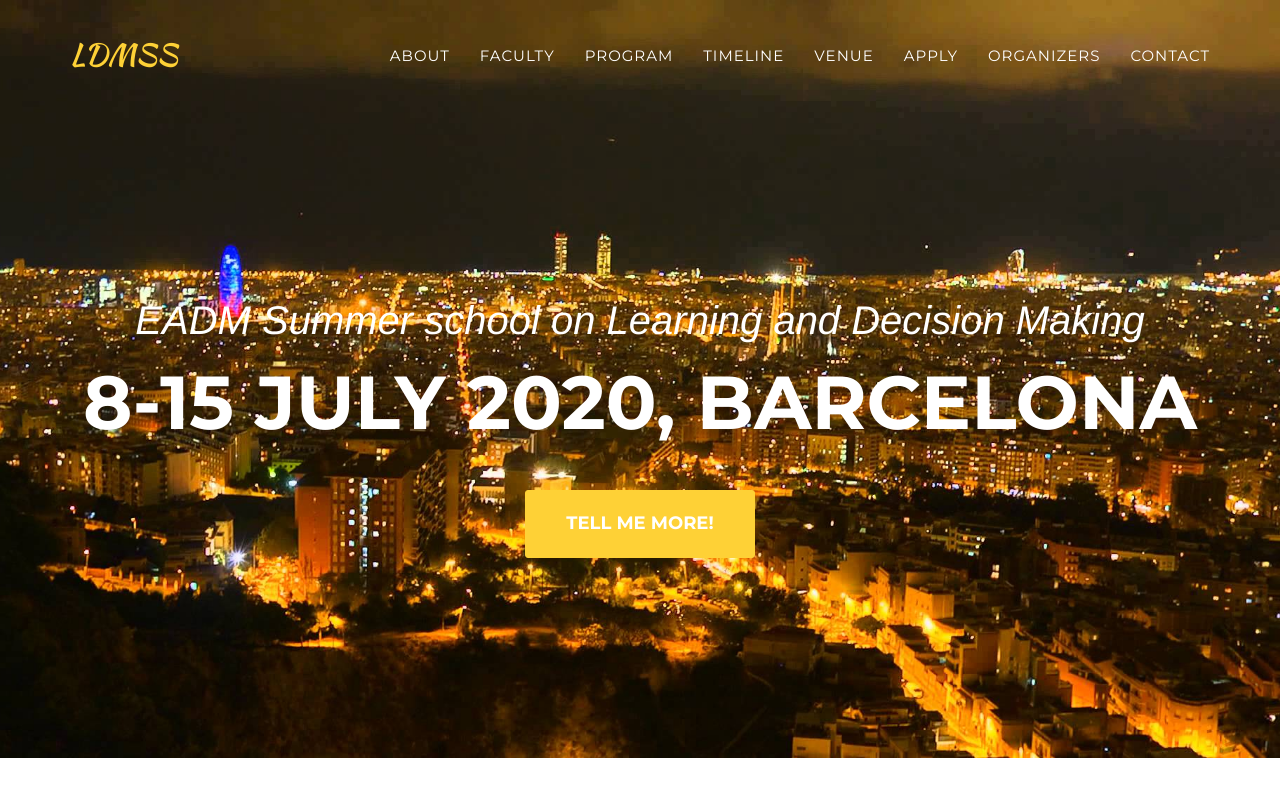
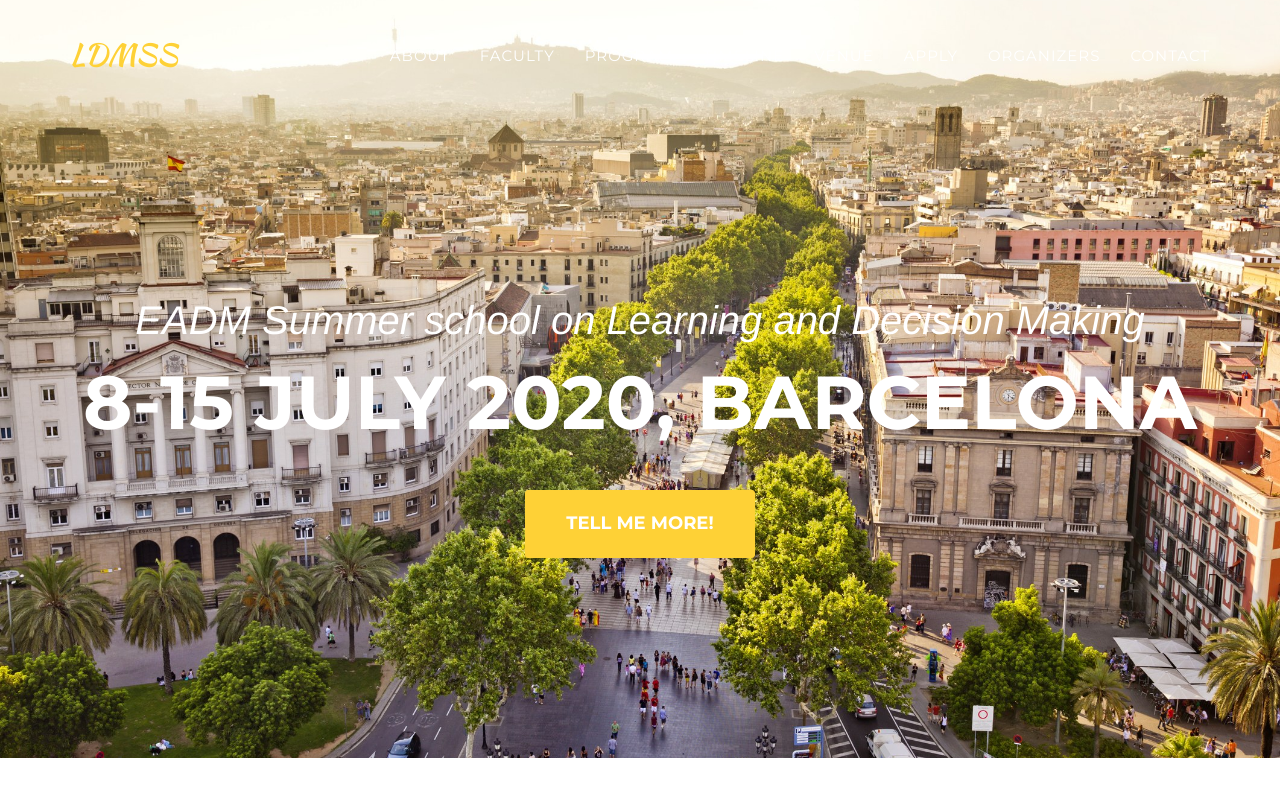
Before and after one commit to ldmss/ldmss.github.io, a Jekyll site: the page built from index.html, in a window 1280 px wide and 900 px high. Shown: the top 797 px of the window. Built offline with Jekyll 4.4.1, drawn with Linux system fonts in a browser that asks for light colours; some web fonts are replaced.

Commit message:
improved landing image and venue images

```diff
--- a/_includes/venue.html
+++ b/_includes/venue.html
@@ -16,8 +16,21 @@
                     <div class="venue-image">
                         <img class="img-responsive img-centered" src="img/venue/upf-ciutadella.jpg" alt="">
                     </div>
+
                     <div class="venue-image">
-                        <img class="img-responsive img-centered" src="img/venue/upf-map.png" alt="">
+                        <img class="img-responsive img-centered" src="img/venue/upf-pompeu.jpg" alt="">
+                    </div>
+
+                    <div class="venue-image">
+                        <img class="img-responsive img-centered" src="img/venue/upf-inner.jpg" alt="">
+                    </div>
+
+                    <div class="venue-image">
+                        <img class="img-responsive img-centered" src="img/venue/upf-biblio.jpg" alt="">
+                    </div>
+
+                    <div class="venue-image">
+                        <img class="img-responsive img-centered" src="img/venue/upf-map.jpg" alt="">
                     </div>
                 </div>
             </div>
```
Also changed, not shown: img/header-bg.jpg, img/venue/upf-biblio.jpg (added), img/venue/upf-inner.jpg (added), img/venue/upf-map.jpg (added), img/venue/upf-map.png (deleted), img/venue/upf-pompeu.jpg (added).
